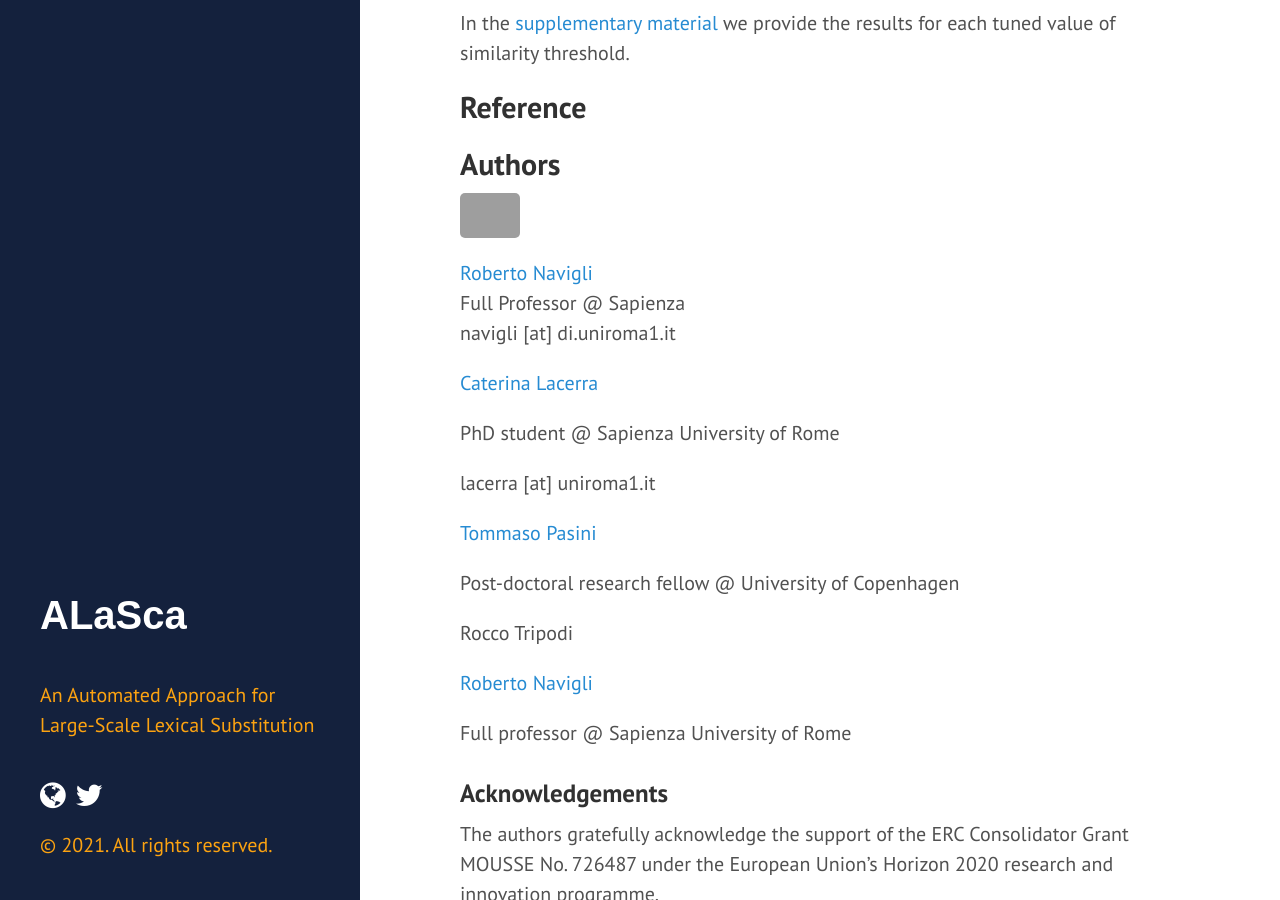
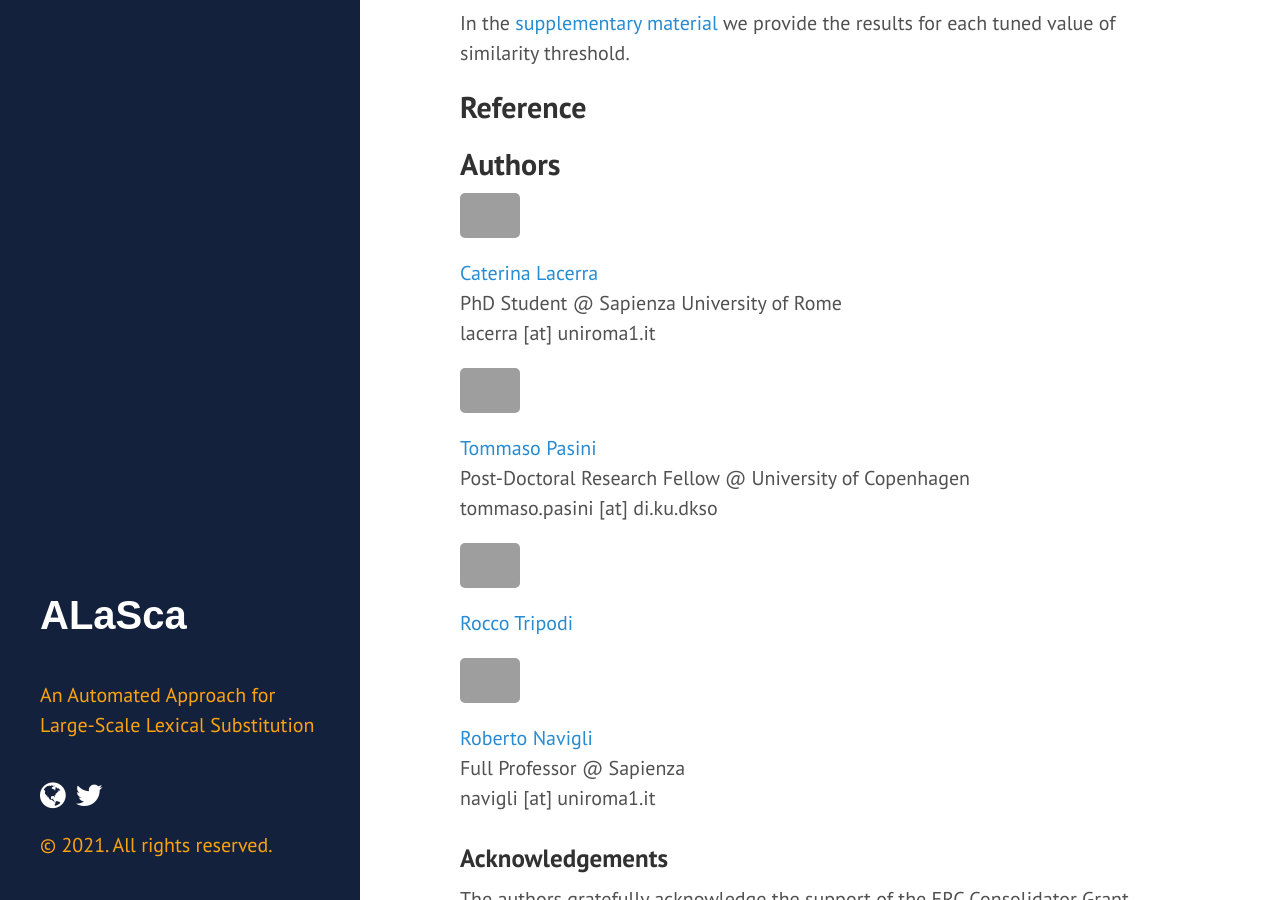
Before and after one commit to caterinaLacerra/ALaSca, a Jekyll site: the page built from docs/_posts/2021-05-24-datasets.md, in a window 1280 px wide and 900 px high, scrolled down 865 px. Built offline with Jekyll 4.4.1, drawn with Linux system fonts in a browser that asks for light colours; grey boxes are pictures that could not be loaded.

Commit message:
Update 2021-05-24-datasets.md

```diff
--- a/docs/_posts/2021-05-24-datasets.md
+++ b/docs/_posts/2021-05-24-datasets.md
@@ -9,7 +9,7 @@ The lexical substitution task aims at finding suitable replacements for words in
 ## ALaSca Dataset
 
 ## Supplementary Material
-In the [supplementary material](/blob/main/docs/assets/supplementary_alasca.pdf) we provide the results for each tuned value of similarity threshold.
+In the [supplementary material](/docs/assets/supplementary_alasca.pdf) we provide the results for each tuned value of similarity threshold.
 
 
 ## Reference
@@ -17,32 +17,39 @@ In the [supplementary material](/blob/main/docs/assets/supplementary_alasca.pdf)
 ## Authors
 
 <div>
-<img class="img" src="https://raw.githubusercontent.com/SapienzaNLP/csi/master/docs/_images/dino1.jpg" width="60px">
+<img class="img" src="/docs/_images/dino_cate.jpg" width="60px">
+<p class="content-holder">
+  <a href="https://caterinalacerra.github.io/" target='_blank'>Caterina Lacerra</a><br/>
+  PhD Student @ Sapienza University of Rome<br/>
+  lacerra [at] uniroma1.it
+</p>
+</div>
+
+<div>
+<img class="img" src="/docs/_images/dino_tommaso.jpg" width="60px">
+<p class="content-holder">
+  <a href="https://pasinit.github.io/" target='_blank'>Tommaso Pasini</a><br/>
+  Post-Doctoral Research Fellow @ University of Copenhagen<br/>
+  tommaso.pasini [at] di.ku.dkso
+</p>
+</div>
+
+
+<div>
+<img class="img" src="/docs/_images/dino_rocco.jpg" width="60px">
+<p class="content-holder">
+  <a>Rocco Tripodi</a><br/>
+</p>
+</div>
+
+<div>
+<img class="img" src="/docs/_images/dino_prof.jpg" width="60px">
 <p class="content-holder">
   <a href="http://www.users.di.uniroma1.it/~navigli/" target='_blank'>Roberto Navigli</a><br/>
   Full Professor @ Sapienza<br/>
-  navigli [at] di.uniroma1.it
+  navigli [at] uniroma1.it
 </p>
 </div>
-
-[Caterina Lacerra](https://caterinalacerra.github.io/)
-
-PhD student @ Sapienza University of Rome
-
-lacerra [at] uniroma1.it
-
-
-[Tommaso Pasini](https://pasinit.github.io/)
-
-Post-doctoral research fellow @ University of Copenhagen
-
-
-Rocco Tripodi
-
-
-[Roberto Navigli](http://wwwusers.di.uniroma1.it/~navigli/)
-
-Full professor @ Sapienza University of Rome
 
 
 ### Acknowledgements
```
